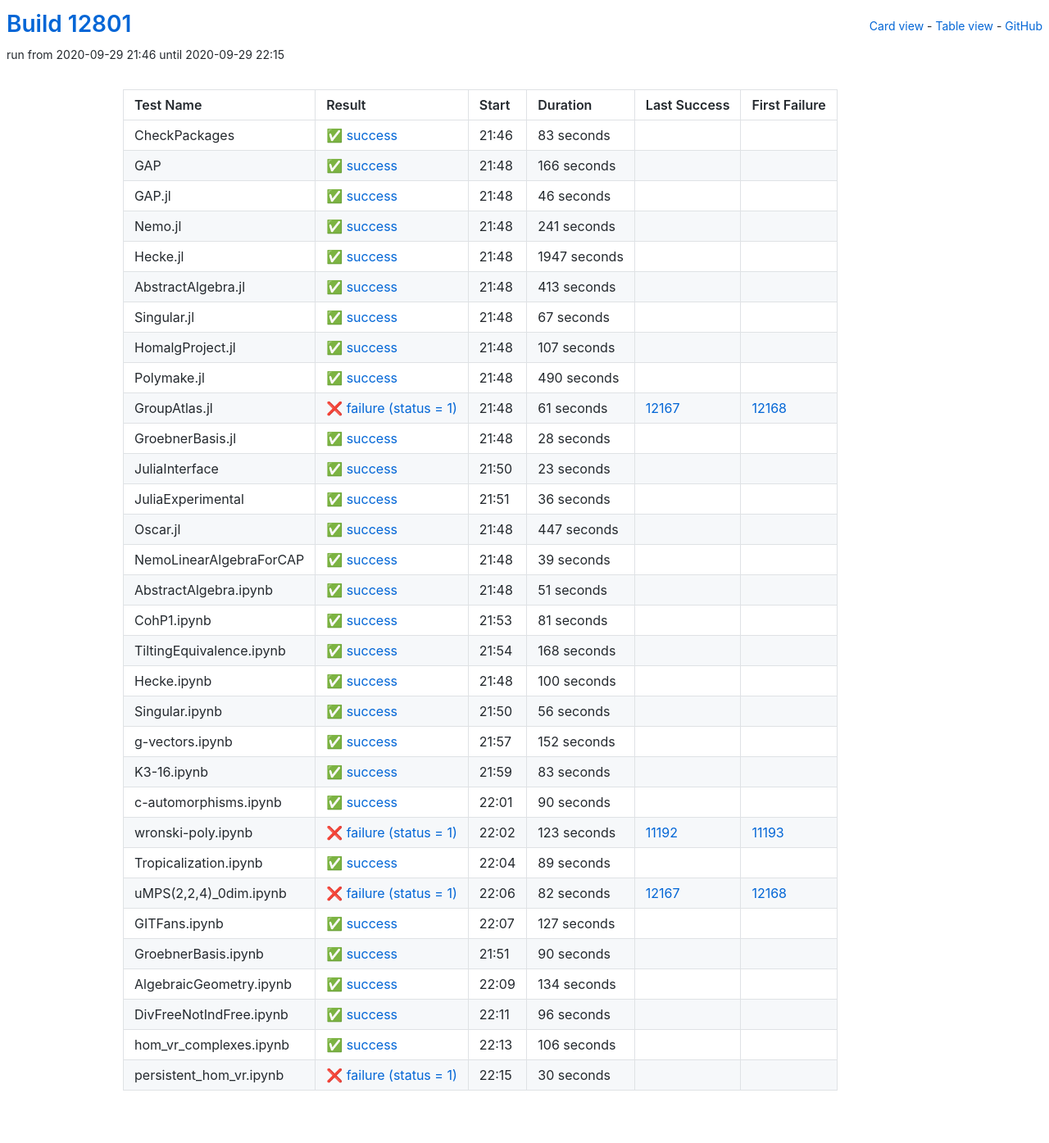
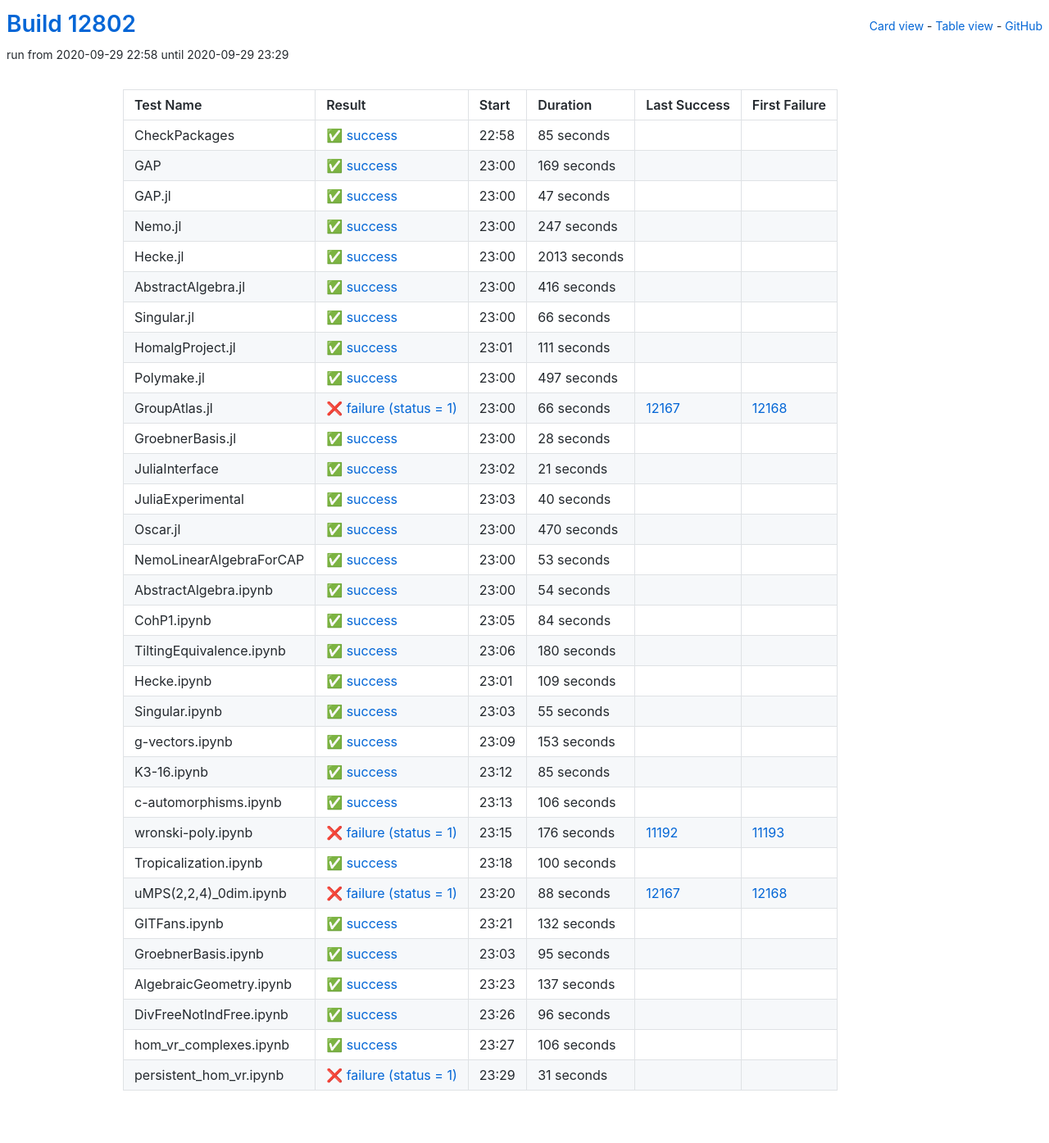
Before and after one commit to oscar-system/oscar-ci-status, a Jekyll site: the page built from table.html, in a window 1280 px wide. Shown: the whole page at 82% size. Built offline with Jekyll 4.4.1, drawn with Linux system fonts in a browser that asks for light colours.

Commit message:
Build #12802

```diff
--- a/_data/ci.yml
+++ b/_data/ci.yml
@@ -1,6 +1,6 @@
 ---
-build: 12801
-build_url: https://oscarci.mathematik.uni-kl.de/job/oscar/12801/
+build: 12802
+build_url: https://oscarci.mathematik.uni-kl.de/job/oscar/12802/
 job: oscar
 organization: oscar-system
 repo: oscar-ci-status
@@ -8,128 +8,128 @@ repourl: https://github.com/oscar-system/oscar-ci-status
 tests:
 - name: CheckPackages
   id: checkpackages
-  log: https://oscarci.mathematik.uni-kl.de/job/oscar/12801/artifact/logs/build-12801/CheckPackages.log
-  start: 2020-09-29 21:46
+  log: https://oscarci.mathematik.uni-kl.de/job/oscar/12802/artifact/logs/build-12802/CheckPackages.log
+  start: 2020-09-29 22:58
   success: true
   exitcode: 0
   status: success
-  duration: 83
+  duration: 85
   last_success: false
   last_success_url:
   first_failure: false
   first_failure_url:
 - name: GAP
   id: gap
-  log: https://oscarci.mathematik.uni-kl.de/job/oscar/12801/artifact/logs/build-12801/GAP.log
-  start: 2020-09-29 21:48
+  log: https://oscarci.mathematik.uni-kl.de/job/oscar/12802/artifact/logs/build-12802/GAP.log
+  start: 2020-09-29 23:00
   success: true
   exitcode: 0
   status: success
-  duration: 166
+  duration: 169
   last_success: false
   last_success_url:
   first_failure: false
   first_failure_url:
 - name: GAP.jl
   id: gap-jl
-  log: https://oscarci.mathematik.uni-kl.de/job/oscar/12801/artifact/logs/build-12801/GAP.jl.log
-  start: 2020-09-29 21:48
+  log: https://oscarci.mathematik.uni-kl.de/job/oscar/12802/artifact/logs/build-12802/GAP.jl.log
+  start: 2020-09-29 23:00
   success: true
   exitcode: 0
   status: success
-  duration: 46
+  duration: 47
   last_success: false
   last_success_url:
   first_failure: false
   first_failure_url:
 - name: Nemo.jl
   id: nemo-jl
-  log: https://oscarci.mathematik.uni-kl.de/job/oscar/12801/artifact/logs/build-12801/Nemo.jl.log
-  start: 2020-09-29 21:48
+  log: https://oscarci.mathematik.uni-kl.de/job/oscar/12802/artifact/logs/build-12802/Nemo.jl.log
+  start: 2020-09-29 23:00
   success: true
   exitcode: 0
   status: success
-  duration: 241
+  duration: 247
   last_success: false
   last_success_url:
   first_failure: false
   first_failure_url:
 - name: Hecke.jl
   id: hecke-jl
-  log: https://oscarci.mathematik.uni-kl.de/job/oscar/12801/artifact/logs/build-12801/Hecke.jl.log
-  start: 2020-09-29 21:48
+  log: https://oscarci.mathematik.uni-kl.de/job/oscar/12802/artifact/logs/build-12802/Hecke.jl.log
+  start: 2020-09-29 23:00
   success: true
   exitcode: 0
   status: success
-  duration: 1947
+  duration: 2013
   last_success: false
   last_success_url:
   first_failure: false
   first_failure_url:
 - name: AbstractAlgebra.jl
   id: abstractalgebra-jl
-  log: https://oscarci.mathematik.uni-kl.de/job/oscar/12801/artifact/logs/build-12801/AbstractAlgebra.jl.log
-  start: 2020-09-29 21:48
+  log: https://oscarci.mathematik.uni-kl.de/job/oscar/12802/artifact/logs/build-12802/AbstractAlgebra.jl.log
+  start: 2020-09-29 23:00
   success: true
   exitcode: 0
   status: success
-  duration: 413
+  duration: 416
   last_success: false
   last_success_url:
   first_failure: false
   first_failure_url:
 - name: Singular.jl
   id: singular-jl
-  log: https://oscarci.mathematik.uni-kl.de/job/oscar/12801/artifact/logs/build-12801/Singular.jl.log
-  start: 2020-09-29 21:48
+  log: https://oscarci.mathematik.uni-kl.de/job/oscar/12802/artifact/logs/build-12802/Singular.jl.log
+  start: 2020-09-29 23:00
   success: true
   exitcode: 0
   status: success
-  duration: 67
+  duration: 66
   last_success: false
   last_success_url:
   first_failure: false
   first_failure_url:
 - name: HomalgProject.jl
   id: homalgproject-jl
-  log: https://oscarci.mathematik.uni-kl.de/job/oscar/12801/artifact/logs/build-12801/HomalgProject.jl.log
-  start: 2020-09-29 21:48
+  log: https://oscarci.mathematik.uni-kl.de/job/oscar/12802/artifact/logs/build-12802/HomalgProject.jl.log
+  start: 2020-09-29 23:01
   success: true
   exitcode: 0
   status: success
-  duration: 107
+  duration: 111
   last_success: false
   last_success_url:
   first_failure: false
   first_failure_url:
 - name: Polymake.jl
   id: polymake-jl
-  log: https://oscarci.mathematik.uni-kl.de/job/oscar/12801/artifact/logs/build-12801/Polymake.jl.log
-  start: 2020-09-29 21:48
+  log: https://oscarci.mathematik.uni-kl.de/job/oscar/12802/artifact/logs/build-12802/Polymake.jl.log
+  start: 2020-09-29 23:00
   success: true
   exitcode: 0
   status: success
-  duration: 490
+  duration: 497
   last_success: false
   last_success_url:
   first_failure: false
   first_failure_url:
 - name: GroupAtlas.jl
   id: groupatlas-jl
-  log: https://oscarci.mathematik.uni-kl.de/job/oscar/12801/artifact/logs/build-12801/GroupAtlas.jl.log
-  start: 2020-09-29 21:48
+  log: https://oscarci.mathematik.uni-kl.de/job/oscar/12802/artifact/logs/build-12802/GroupAtlas.jl.log
+  start: 2020-09-29 23:00
   success: false
   exitcode: 1
   status: failure
-  duration: 61
+  duration: 66
   last_success: 12167
   last_success_url: https://oscarci.mathematik.uni-kl.de/job/oscar/12167/
   first_failure: 12168
   first_failure_url: https://oscarci.mathematik.uni-kl.de/job/oscar/12168/
 - name: GroebnerBasis.jl
   id: groebnerbasis-jl
-  log: https://oscarci.mathematik.uni-kl.de/job/oscar/12801/artifact/logs/build-12801/GroebnerBasis.jl.log
-  start: 2020-09-29 21:48
+  log: https://oscarci.mathematik.uni-kl.de/job/oscar/12802/artifact/logs/build-12802/GroebnerBasis.jl.log
+  start: 2020-09-29 23:00
   success: true
   exitcode: 0
   status: success
@@ -140,92 +140,164 @@ tests:
   first_failure_url:
 - name: JuliaInterface
   id: juliainterface
-  log: https://oscarci.mathematik.uni-kl.de/job/oscar/12801/artifact/logs/build-12801/JuliaInterface.log
-  start: 2020-09-29 21:50
+  log: https://oscarci.mathematik.uni-kl.de/job/oscar/12802/artifact/logs/build-12802/JuliaInterface.log
+  start: 2020-09-29 23:02
   success: true
   exitcode: 0
   status: success
-  duration: 23
+  duration: 21
   last_success: false
   last_success_url:
   first_failure: false
   first_failure_url:
 - name: JuliaExperimental
   id: juliaexperimental
-  log: https://oscarci.mathematik.uni-kl.de/job/oscar/12801/artifact/logs/build-12801/JuliaExperimental.log
-  start: 2020-09-29 21:51
+  log: https://oscarci.mathematik.uni-kl.de/job/oscar/12802/artifact/logs/build-12802/JuliaExperimental.log
+  start: 2020-09-29 23:03
   success: true
   exitcode: 0
   status: success
-  duration: 36
+  duration: 40
   last_success: false
   last_success_url:
   first_failure: false
   first_failure_url:
 - name: Oscar.jl
   id: oscar-jl
-  log: https://oscarci.mathematik.uni-kl.de/job/oscar/12801/artifact/logs/build-12801/Oscar.jl.log
-  start: 2020-09-29 21:48
+  log: https://oscarci.mathematik.uni-kl.de/job/oscar/12802/artifact/logs/build-12802/Oscar.jl.log
+  start: 2020-09-29 23:00
   success: true
   exitcode: 0
   status: success
-  duration: 447
+  duration: 470
   last_success: false
   last_success_url:
   first_failure: false
   first_failure_url:
 - name: NemoLinearAlgebraForCAP
   id: nemolinearalgebraforcap
-  log: https://oscarci.mathematik.uni-kl.de/job/oscar/12801/artifact/logs/build-12801/NemoLinearAlgebraForCAP.log
-  start: 2020-09-29 21:48
+  log: https://oscarci.mathematik.uni-kl.de/job/oscar/12802/artifact/logs/build-12802/NemoLinearAlgebraForCAP.log
+  start: 2020-09-29 23:00
   success: true
   exitcode: 0
   status: success
-  duration: 39
+  duration: 53
   last_success: false
   last_success_url:
   first_failure: false
   first_failure_url:
 - name: AbstractAlgebra.ipynb
   id: abstractalgebra-ipynb
-  log: https://oscarci.mathematik.uni-kl.de/job/oscar/12801/artifact/logs/build-12801/AbstractAlgebra.ipynb.log
-  start: 2020-09-29 21:48
+  log: https://oscarci.mathematik.uni-kl.de/job/oscar/12802/artifact/logs/build-12802/AbstractAlgebra.ipynb.log
+  start: 2020-09-29 23:00
   success: true
   exitcode: 0
   status: success
-  duration: 51
+  duration: 54
   last_success: false
   last_success_url:
   first_failure: false
   first_failure_url:
 - name: CohP1.ipynb
   id: cohp1-ipynb
-  log: https://oscarci.mathematik.uni-kl.de/job/oscar/12801/artifact/logs/build-12801/CohP1.ipynb.log
-  start: 2020-09-29 21:53
+  log: https://oscarci.mathematik.uni-kl.de/job/oscar/12802/artifact/logs/build-12802/CohP1.ipynb.log
+  start: 2020-09-29 23:05
   success: true
   exitcode: 0
   status: success
-  duration: 81
+  duration: 84
   last_success: false
   last_success_url:
   first_failure: false
   first_failure_url:
 - name: TiltingEquivalence.ipynb
   id: tiltingequivalence-ipynb
-  log: https://oscarci.mathematik.uni-kl.de/job/oscar/12801/artifact/logs/build-12801/TiltingEquivalence.ipynb.log
-  start: 2020-09-29 21:54
+  log: https://oscarci.mathematik.uni-kl.de/job/oscar/12802/artifact/logs/build-12802/TiltingEquivalence.ipynb.log
+  start: 2020-09-29 23:06
   success: true
   exitcode: 0
   status: success
-  duration: 168
+  duration: 180
   last_success: false
   last_success_url:
   first_failure: false
   first_failure_url:
 - name: Hecke.ipynb
   id: hecke-ipynb
-  log: https://oscarci.mathematik.uni-kl.de/job/oscar/12801/artifact/logs/build-12801/Hecke.ipynb.log
-  start: 2020-09-29 21:48
+  log: https://oscarci.mathematik.uni-kl.de/job/oscar/12802/artifact/logs/build-12802/Hecke.ipynb.log
+  start: 2020-09-29 23:01
+  success: true
+  exitcode: 0
+  status: success
+  duration: 109
+  last_success: false
+  last_success_url:
+  first_failure: false
+  first_failure_url:
+- name: Singular.ipynb
+  id: singular-ipynb
+  log: https://oscarci.mathematik.uni-kl.de/job/oscar/12802/artifact/logs/build-12802/Singular.ipynb.log
+  start: 2020-09-29 23:03
+  success: true
+  exitcode: 0
+  status: success
+  duration: 55
+  last_success: false
+  last_success_url:
+  first_failure: false
+  first_failure_url:
+- name: g-vectors.ipynb
+  id: g-vectors-ipynb
+  log: https://oscarci.mathematik.uni-kl.de/job/oscar/12802/artifact/logs/build-12802/g-vectors.ipynb.log
+  start: 2020-09-29 23:09
+  success: true
+  exitcode: 0
+  status: success
+  duration: 153
+  last_success: false
+  last_success_url:
+  first_failure: false
+  first_failure_url:
+- name: K3-16.ipynb
+  id: k3-16-ipynb
+  log: https://oscarci.mathematik.uni-kl.de/job/oscar/12802/artifact/logs/build-12802/K3-16.ipynb.log
+  start: 2020-09-29 23:12
+  success: true
+  exitcode: 0
+  status: success
+  duration: 85
+  last_success: false
+  last_success_url:
+  first_failure: false
+  first_failure_url:
+- name: c-automorphisms.ipynb
+  id: c-automorphisms-ipynb
+  log: https://oscarci.mathematik.uni-kl.de/job/oscar/12802/artifact/logs/build-12802/c-automorphisms.ipynb.log
+  start: 2020-09-29 23:13
+  success: true
+  exitcode: 0
+  status: success
+  duration: 106
+  last_success: false
+  last_success_url:
+  first_failure: false
+  first_failure_url:
+- name: wronski-poly.ipynb
+  id: wronski-poly-ipynb
+  log: https://oscarci.mathematik.uni-kl.de/job/oscar/12802/artifact/logs/build-12802/wronski-poly.ipynb.log
+  start: 2020-09-29 23:15
+  success: false
+  exitcode: 1
+  status: failure
+  duration: 176
+  last_success: 11192
+  last_success_url: https://oscarci.mathematik.uni-kl.de/job/oscar/11192/
+  first_failure: 11193
+  first_failure_url: https://oscarci.mathematik.uni-kl.de/job/oscar/11193/
+- name: Tropicalization.ipynb
+  id: tropicalization-ipynb
+  log: https://oscarci.mathematik.uni-kl.de/job/oscar/12802/artifact/logs/build-12802/Tropicalization.ipynb.log
+  start: 2020-09-29 23:18
   success: true
   exitcode: 0
   status: success
@@ -234,130 +306,58 @@ tests:
   last_success_url:
   first_failure: false
   first_failure_url:
-- name: Singular.ipynb
-  id: singular-ipynb
-  log: https://oscarci.mathematik.uni-kl.de/job/oscar/12801/artifact/logs/build-12801/Singular.ipynb.log
-  start: 2020-09-29 21:50
-  success: true
-  exitcode: 0
-  status: success
-  duration: 56
-  last_success: false
-  last_success_url:
-  first_failure: false
-  first_failure_url:
-- name: g-vectors.ipynb
-  id: g-vectors-ipynb
-  log: https://oscarci.mathematik.uni-kl.de/job/oscar/12801/artifact/logs/build-12801/g-vectors.ipynb.log
-  start: 2020-09-29 21:57
-  success: true
-  exitcode: 0
-  status: success
-  duration: 152
-  last_success: false
-  last_success_url:
-  first_failure: false
-  first_failure_url:
-- name: K3-16.ipynb
-  id: k3-16-ipynb
-  log: https://oscarci.mathematik.uni-kl.de/job/oscar/12801/artifact/logs/build-12801/K3-16.ipynb.log
-  start: 2020-09-29 21:59
-  success: true
-  exitcode: 0
-  status: success
-  duration: 83
-  last_success: false
-  last_success_url:
-  first_failure: false
-  first_failure_url:
-- name: c-automorphisms.ipynb
-  id: c-automorphisms-ipynb
-  log: https://oscarci.mathematik.uni-kl.de/job/oscar/12801/artifact/logs/build-12801/c-automorphisms.ipynb.log
-  start: 2020-09-29 22:01
-  success: true
-  exitcode: 0
-  status: success
-  duration: 90
-  last_success: false
-  last_success_url:
-  first_failure: false
-  first_failure_url:
-- name: wronski-poly.ipynb
-  id: wronski-poly-ipynb
-  log: https://oscarci.mathematik.uni-kl.de/job/oscar/12801/artifact/logs/build-12801/wronski-poly.ipynb.log
-  start: 2020-09-29 22:02
+- name: uMPS(2,2,4)_0dim.ipynb
+  id: umps-2-2-4-0dim-ipynb
+  log: https://oscarci.mathematik.uni-kl.de/job/oscar/12802/artifact/logs/build-12802/uMPS-2-2-4-_0dim.ipynb.log
+  start: 2020-09-29 23:20
   success: false
   exitcode: 1
   status: failure
-  duration: 123
-  last_success: 11192
-  last_success_url: https://oscarci.mathematik.uni-kl.de/job/oscar/11192/
-  first_failure: 11193
-  first_failure_url: https://oscarci.mathematik.uni-kl.de/job/oscar/11193/
-- name: Tropicalization.ipynb
-  id: tropicalization-ipynb
-  log: https://oscarci.mathematik.uni-kl.de/job/oscar/12801/artifact/logs/build-12801/Tropicalization.ipynb.log
-  start: 2020-09-29 22:04
-  success: true
-  exitcode: 0
-  status: success
-  duration: 89
-  last_success: false
-  last_success_url:
-  first_failure: false
-  first_failure_url:
-- name: uMPS(2,2,4)_0dim.ipynb
-  id: umps-2-2-4-0dim-ipynb
-  log: https://oscarci.mathematik.uni-kl.de/job/oscar/12801/artifact/logs/build-12801/uMPS-2-2-4-_0dim.ipynb.log
-  start: 2020-09-29 22:06
-  success: false
-  exitcode: 1
-  status: failure
-  duration: 82
+  duration: 88
   last_success: 12167
   last_success_url: https://oscarci.mathematik.uni-kl.de/job/oscar/12167/
   first_failure: 12168
   first_failure_url: https://oscarci.mathematik.uni-kl.de/job/oscar/12168/
 - name: GITFans.ipynb
   id: gitfans-ipynb
-  log: https://oscarci.mathematik.uni-kl.de/job/oscar/12801/artifact/logs/build-12801/GITFans.ipynb.log
-  start: 2020-09-29 22:07
+  log: https://oscarci.mathematik.uni-kl.de/job/oscar/12802/artifact/logs/build-12802/GITFans.ipynb.log
+  start: 2020-09-29 23:21
   success: true
   exitcode: 0
   status: success
-  duration: 127
+  duration: 132
   last_success: false
   last_success_url:
   first_failure: false
   first_failure_url:
 - name: GroebnerBasis.ipynb
   id: groebnerbasis-ipynb
-  log: https://oscarci.mathematik.uni-kl.de/job/oscar/12801/artifact/logs/build-12801/GroebnerBasis.ipynb.log
-  start: 2020-09-29 21:51
+  log: https://oscarci.mathematik.uni-kl.de/job/oscar/12802/artifact/logs/build-12802/GroebnerBasis.ipynb.log
+  start: 2020-09-29 23:03
   success: true
   exitcode: 0
   status: success
-  duration: 90
+  duration: 95
   last_success: false
   last_success_url:
   first_failure: false
   first_failure_url:
 - name: AlgebraicGeometry.ipynb
   id: algebraicgeometry-ipynb
-  log: https://oscarci.mathematik.uni-kl.de/job/oscar/12801/artifact/logs/build-12801/AlgebraicGeometry.ipynb.log
-  start: 2020-09-29 22:09
+  log: https://oscarci.mathematik.uni-kl.de/job/oscar/12802/artifact/logs/build-12802/AlgebraicGeometry.ipynb.log
+  start: 2020-09-29 23:23
   success: true
   exitcode: 0
   status: success
-  duration: 134
+  duration: 137
   last_success: false
   last_success_url:
   first_failure: false
   first_failure_url:
 - name: DivFreeNotIndFree.ipynb
   id: divfreenotindfree-ipynb
-  log: https://oscarci.mathematik.uni-kl.de/job/oscar/12801/artifact/logs/build-12801/DivFreeNotIndFree.ipynb.log
-  start: 2020-09-29 22:11
+  log: https://oscarci.mathematik.uni-kl.de/job/oscar/12802/artifact/logs/build-12802/DivFreeNotIndFree.ipynb.log
+  start: 2020-09-29 23:26
   success: true
   exitcode: 0
   status: success
@@ -368,8 +368,8 @@ tests:
   first_failure_url:
 - name: hom_vr_complexes.ipynb
   id: hom-vr-complexes-ipynb
-  log: https://oscarci.mathematik.uni-kl.de/job/oscar/12801/artifact/logs/build-12801/hom_vr_complexes.ipynb.log
-  start: 2020-09-29 22:13
+  log: https://oscarci.mathematik.uni-kl.de/job/oscar/12802/artifact/logs/build-12802/hom_vr_complexes.ipynb.log
+  start: 2020-09-29 23:27
   success: true
   exitcode: 0
   status: success
@@ -380,12 +380,12 @@ tests:
   first_failure_url:
 - name: persistent_hom_vr.ipynb
   id: persistent-hom-vr-ipynb
-  log: https://oscarci.mathematik.uni-kl.de/job/oscar/12801/artifact/logs/build-12801/persistent_hom_vr.ipynb.log
-  start: 2020-09-29 22:15
+  log: https://oscarci.mathematik.uni-kl.de/job/oscar/12802/artifact/logs/build-12802/persistent_hom_vr.ipynb.log
+  start: 2020-09-29 23:29
   success: false
   exitcode: 1
   status: failure
-  duration: 30
+  duration: 31
   last_success: false
   last_success_url:
   first_failure: false
```
Also changed, not shown: README.md.
